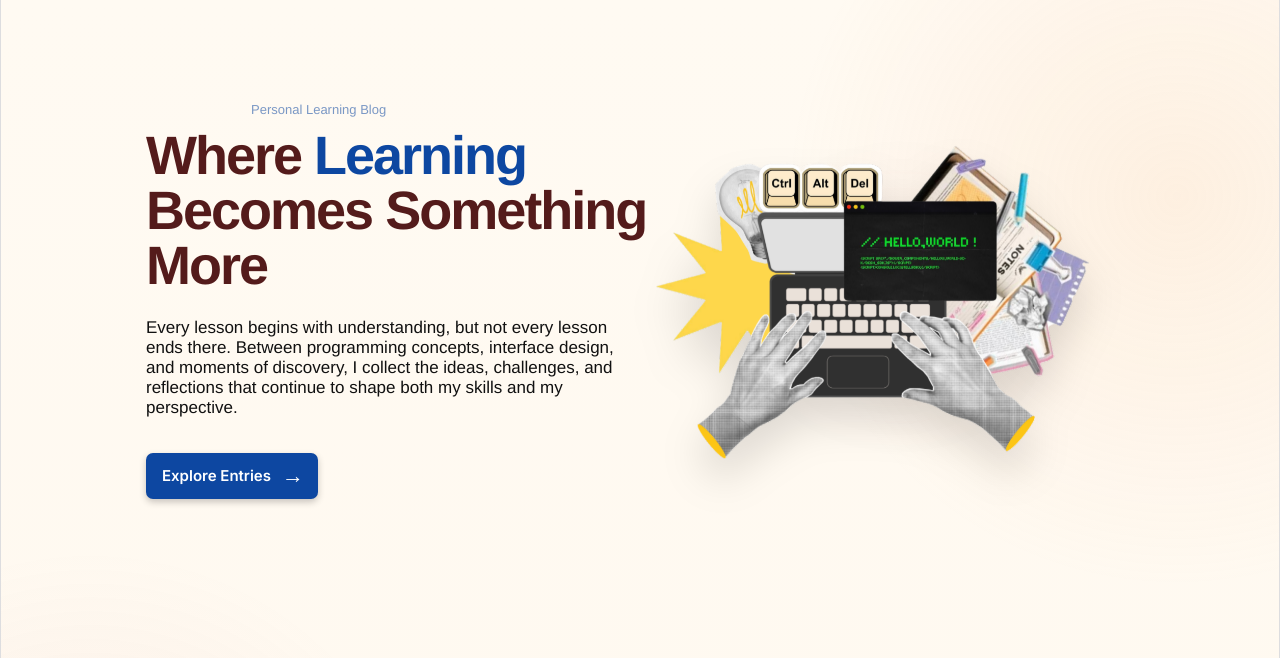
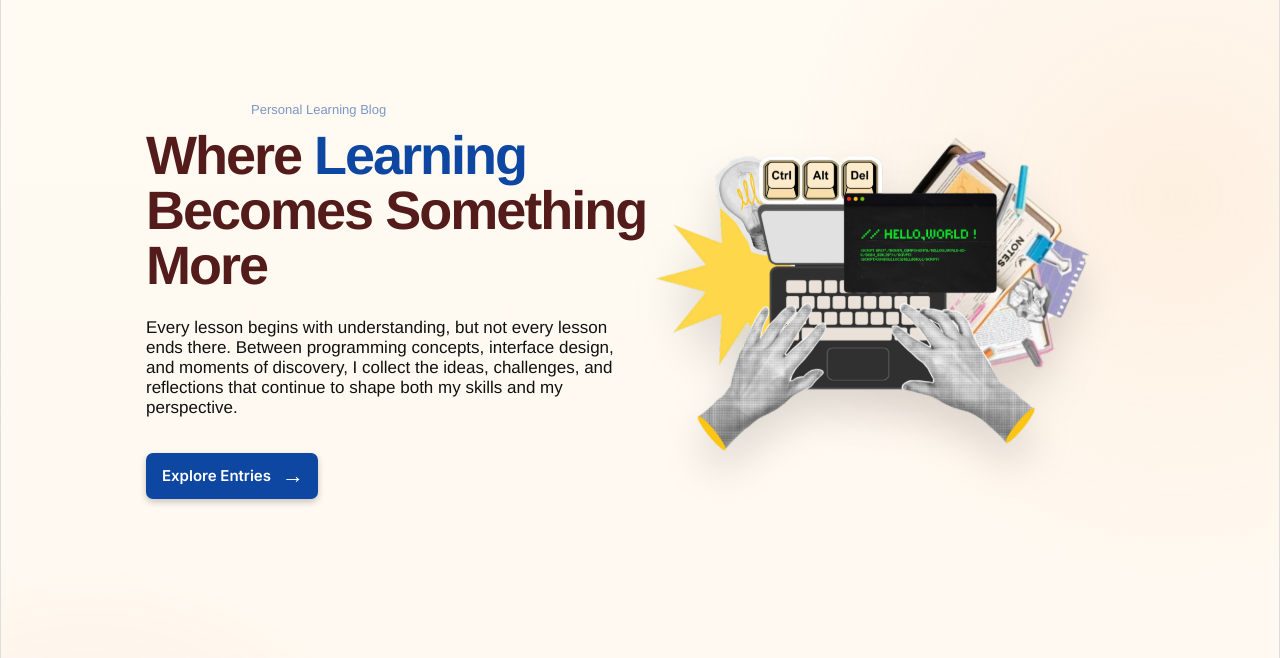
Before and after one commit to delcancio/learning-path, a Flask app: page / in a window 1280 px wide. Shown: the part 152-810 px from the top of the page. Run offline with Flask 3, Linux system fonts and the light colour scheme; some web fonts are replaced.

Commit message:
MANUAL DESKTOP HERO CONTROLS

```diff
--- a/static/css/style.css
+++ b/static/css/style.css
@@ -400,9 +400,9 @@ main {
         --hero-label-y: 0px;
 
         --hero-picture-x: 100px;
-        --hero-picture-y: -20px;
+        --hero-picture-y: -28px;
         --hero-picture-width: 620px;
-        --hero-picture-zoom: 1.3;
+        --hero-picture-zoom: 1.5;
     }
 
     .hero-content {
```
